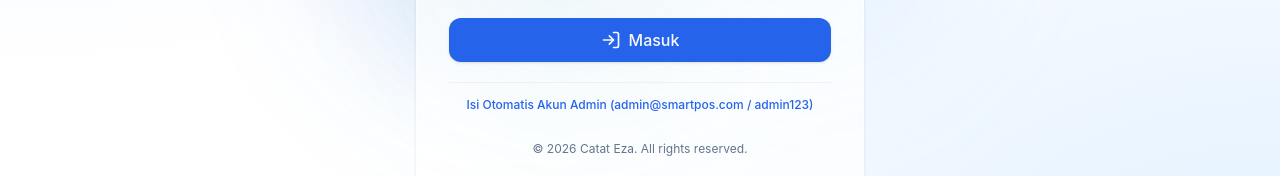
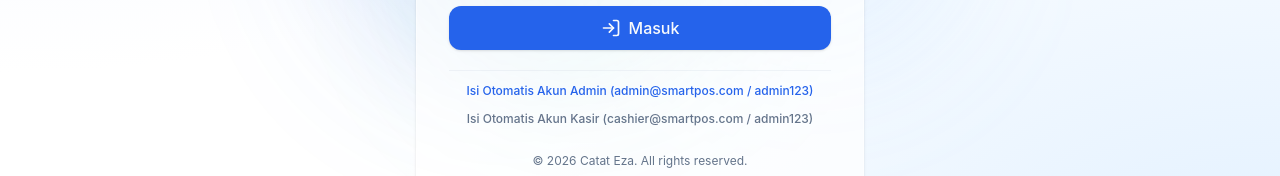
Before and after one commit to RYNIXULL/catateza, a React (Vite) app in the folder frontend/: page /#/login in a window 1280 px wide. Shown: the part 493-669 px from the top of the page. Built offline with nearby package versions, Linux system fonts and the light colour scheme; no server answers.

Commit message:
feat(auth): tambahkan tombol isi otomatis untuk akun kasir bawaan

```diff
--- a/frontend/src/features/auth/components/LoginForm.tsx
+++ b/frontend/src/features/auth/components/LoginForm.tsx
@@ -89,6 +89,11 @@ export const LoginForm = () => {
     setValue('password', 'admin123');
   };
 
+  const handleFillCashier = () => {
+    setValue('email', 'cashier@smartpos.com');
+    setValue('password', 'admin123');
+  };
+
   return (
     <form onSubmit={handleSubmit(onSubmit)} className="space-y-5">
       <div>
@@ -174,7 +179,7 @@ export const LoginForm = () => {
         )}
       </button>
 
-      <div className="pt-2 text-center border-t border-border/50">
+      <div className="pt-2 flex flex-col items-center gap-1.5 border-t border-border/50">
         <button
           type="button"
           onClick={handleFillDemo}
@@ -182,6 +187,13 @@ export const LoginForm = () => {
         >
           Isi Otomatis Akun Admin (admin@smartpos.com / admin123)
         </button>
+        <button
+          type="button"
+          onClick={handleFillCashier}
+          className="text-xs text-muted-foreground hover:text-foreground hover:underline font-medium inline-block cursor-pointer py-0.5 px-2 rounded hover:bg-black/5 dark:hover:bg-white/5 transition-colors"
+        >
+          Isi Otomatis Akun Kasir (cashier@smartpos.com / admin123)
+        </button>
       </div>
     </form>
   );
```
